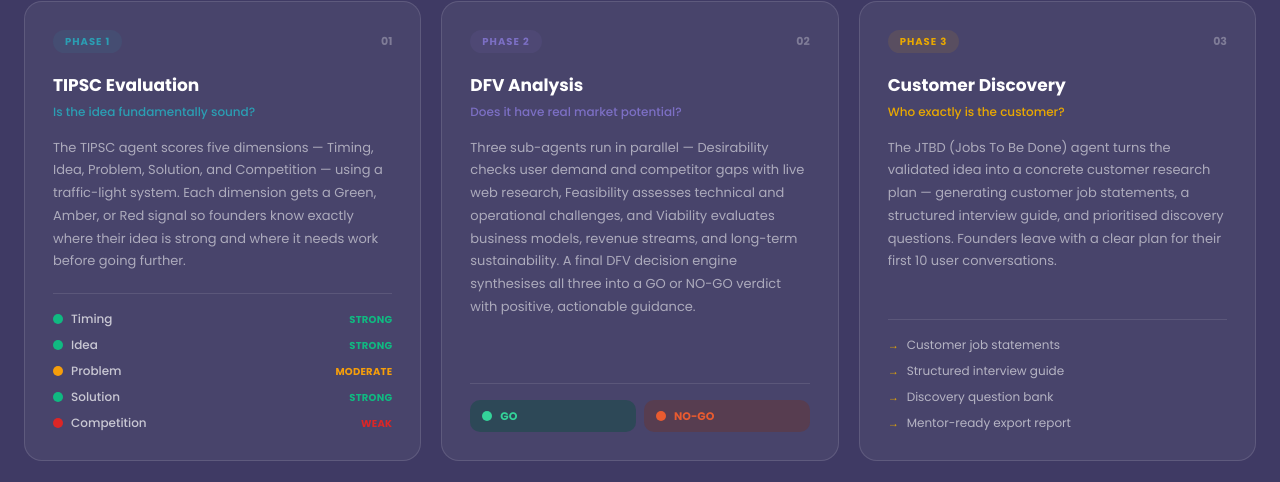
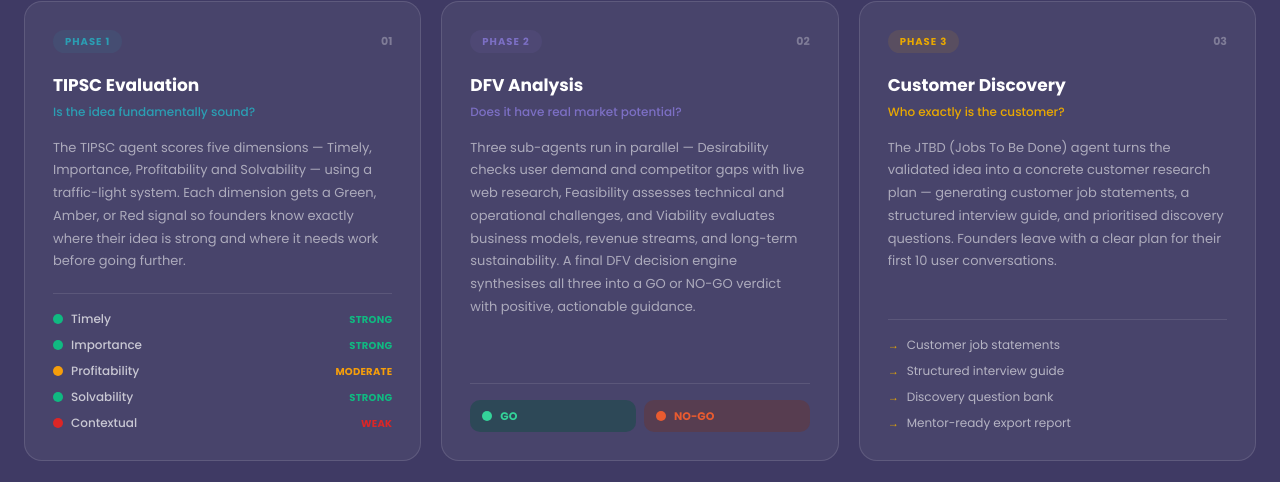
Before and after one commit to CIE-PESU/AGIS-2026-Experiments, a React (Vite) app in the folder frontend/: page / in a window 1280 px wide. Shown: the part 1832-2314 px from the top of the page. Built offline with nearby package versions, Linux system fonts and the light colour scheme; no server answers; the HTML template or start-up script is replaced by a standard one.

Commit message:
Add social media links and update TIPSC criteria
Updated the LandingPage component to include new social media icons and modified the TIPSC evaluation criteria.

```diff
--- a/frontend/src/pages/LandingPage.tsx
+++ b/frontend/src/pages/LandingPage.tsx
@@ -1,8 +1,9 @@
 import { useState } from "react";
 import { Link } from "react-router-dom";
-import { ArrowRight, Menu, Rocket, X, Lightbulb, Cpu, Target, Brain } from "lucide-react";
+import { ArrowRight, Menu, Rocket, X, Lightbulb, Cpu, Target, Brain, Instagram, Linkedin, Youtube} from "lucide-react";
 import { Button } from "@/components/ui/button";
 import { Logos } from "@/components/shared/Logos";
+import { PES_LOGO_WHITE } from "@/constants"
 
 /* ═══════════════════════════════════════════════════════════════════
    PETAL FAN DIAGRAM — rounded petals radiating from a central hub,
@@ -229,13 +230,13 @@ const phases = [
   {
     tag: "Phase 1", color: "#2b9eb3", tagBg: "rgba(43,158,179,0.1)",
     title: "TIPSC Evaluation", subtitle: "Is the idea fundamentally sound?",
-    body: "The TIPSC agent scores five dimensions — Timing, Idea, Problem, Solution, and Competition — using a traffic-light system. Each dimension gets a Green, Amber, or Red signal so founders know exactly where their idea is strong and where it needs work before going further.",
+    body: "The TIPSC agent scores five dimensions — Timely, Importance, Profitability and Solvability — using a traffic-light system. Each dimension gets a Green, Amber, or Red signal so founders know exactly where their idea is strong and where it needs work before going further.",
     signals: [
-      { dim: "Timing",      dot: "#10b981", label: "Strong"   },
-      { dim: "Idea",        dot: "#10b981", label: "Strong"   },
-      { dim: "Problem",     dot: "#f59e0b", label: "Moderate" },
-      { dim: "Solution",    dot: "#10b981", label: "Strong"   },
-      { dim: "Competition", dot: "#dc2626", label: "Weak"     },
+      { dim: "Timely",      dot: "#10b981", label: "Strong"   },
+      { dim: "Importance",  dot: "#10b981", label: "Strong"   },
+      { dim: "Profitability", dot: "#f59e0b", label: "Moderate" },
+      { dim: "Solvability", dot: "#10b981", label: "Strong"   },
+      { dim: "Contextual", dot: "#dc2626", label: "Weak"     },
     ],
   },
   {
@@ -379,7 +380,7 @@ export function LandingPage() {
                   { dim:"Importance",        dot:"#10b981", label:"Strong",   note:"Clear differentiation from existing solutions."        },
                   { dim:"Profitable",     dot:"#f59e0b", label:"Moderate", note:"Pain point is real but severity needs validation."     },
                   { dim:"Solvable",    dot:"#10b981", label:"Strong",   note:"Technically achievable with available tools."          },
-                  { dim:"Compliance", dot:"#dc2626", label:"Weak",     note:"Two well-funded competitors occupy the same space."    },
+                  { dim:"Contextual", dot:"#dc2626", label:"Weak",     note:"Two well-funded competitors occupy the same space."    },
                 ] as {dim:string;dot:string;label:string;note:string}[]).map(({dim,dot,label,note}) => (
                   <div key={dim} className="flex items-start gap-3">
                     <div className="mt-1 h-3 w-3 flex-shrink-0 rounded-full" style={{ background: dot }} />
@@ -563,27 +564,40 @@ export function LandingPage() {
           <div className="grid gap-12 border-b border-white/10 pb-10 md:grid-cols-[2fr_1fr_1fr_1fr]">
             <div>
               <div className="mb-4 flex items-center gap-2.5">
-                <div className="flex h-9 w-9 items-center justify-center rounded-lg bg-white/10 font-poppins text-[13px] font-bold">CIE</div>
-                <div>
-                  <p className="font-poppins text-[15px] font-bold leading-tight">CIE</p>
-                  <p className="text-[10px] text-white/50">PES University</p>
-                </div>
+                <img src={PES_LOGO_WHITE} alt="CIE" style={{width: '150px',height: 'auto',}}  />
               </div>
               <p className="mb-5 max-w-[220px] text-[13px] leading-[1.7] text-white/50">
                 Center for Innovation &amp; Entrepreneurship, PES University. Empowering student founders since 2018.
               </p>
-              <div className="flex gap-2">
-                {([
-                  ["in","https://www.linkedin.com/company/center-for-innovation-and-entrepreneurship-pes-university/"],
-                  ["ig","https://www.instagram.com/cie.pesu/"],
-                  ["yt","https://www.youtube.com/@CIEPodcast-PESU"],
-                  ["sp","https://open.spotify.com/show/2SPdUtKAl4f0CmXrNqhzAc"],
-                ] as [string,string][]).map(([label,href]) => (
-                  <a key={label} href={href}
-                    className="flex h-8 w-8 items-center justify-center rounded-lg text-[11px] font-semibold text-white/60 transition-colors hover:text-white"
-                    style={{ background:"rgba(255,255,255,0.08)" }}>{label}</a>
-                ))}
-              </div>
+              <div className="mt-3 flex gap-3">
+<a
+
+href="https://www.linkedin.com/company/centre-for-innovation-and-entrepreneurship-pes-university/"
+target="_blank"
+rel="noopener noreferrer"
+className="hover:text-white transition-colors"
+>
+<Linkedin />
+</a>
+
+<a
+href="https://www.instagram.com/cie.pesu/"
+target="_blank"
+rel="noopener noreferrer"
+className="hover:text-white transition-colors"
+>
+<Instagram />
+</a>
+
+<a
+href="https://www.youtube.com/@CIEPodcast-PESU"
+target="_blank"
+rel="noopener noreferrer"
+className="hover:text-white transition-colors"
+>
+<Youtube />
+</a>
+</div>
             </div>
             {([
               ["Platform",[["Sign In","/login"],["What it is","#what-it-is"],["Phases","#how-it-works"],["Who it's for","#who-its-for"]]],
```
